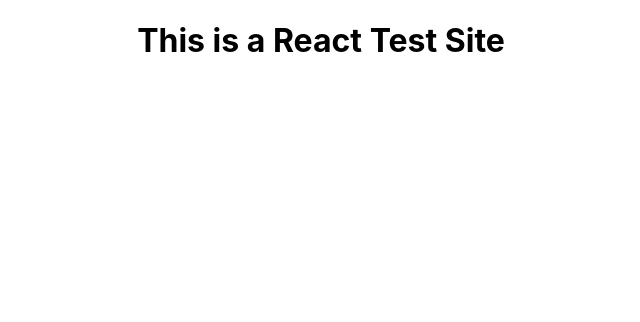
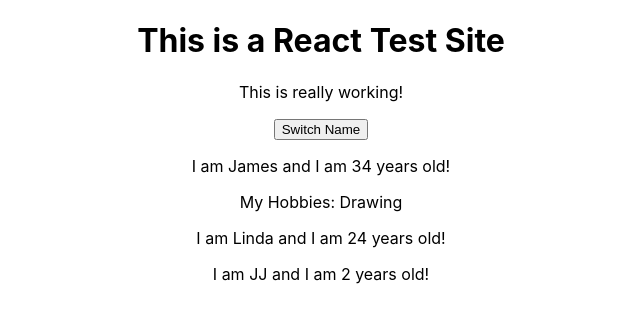
Before and after one commit to jamesdesigns/react-test, a React (Create React App) app: page / in a window 1280 px wide. Shown: the top 322 px of the page, without its empty margins (319-959 px from the left). Built offline with nearby package versions, Linux system fonts and the light colour scheme.

Commit message:
Add a switchNameHandler for a click event

```diff
--- a/src/App.js
+++ b/src/App.js
@@ -1,13 +1,46 @@
-import React from 'react';
-import logo from './logo.svg';
+// import React from 'react';
+import React, { Component } from 'react';
 import './App.css';
+import Person from './Person/Person';
 
-function App() {
+
+class App extends Component {
+  state = {
+    persons: [
+      { name: 'James', age: 34},
+      { name: 'Linda', age: 24},
+      { name: 'JJ', age: 2}
+    ],
+    otherState: 'some other value'
+  }
+
+  switchNameHandler = () => {
+    // console.log('Was clicked!');
+    // Don't DO THIS ---- this.state.persons[0].name = 'Jimmy';
+    this.setState( {
+      persons: [
+        { name: 'Jimmy', age: 34 },
+        { name: 'Linda', age: 24 },
+        { name: 'JJ', age: 1 }
+      ]
+    } )
+  }
+
+// function App() {
+  render() {
   return (
     <div className="App">
       <h1>This is a React Test Site</h1>
+      <p>This is really working!</p>
+      <button onClick={this.switchNameHandler}>Switch Name</button>
+
+      <Person name={this.state.persons[0].name} age={this.state.persons[0].age} >My Hobbies: Drawing</Person>
+      <Person name={this.state.persons[1].name} age={this.state.persons[1].age} />
+      <Person name={this.state.persons[2].name} age={this.state.persons[2].age} />
     </div>
   );
+  // return React.createElement('div',{className: 'App'}, React.createElement('h1',null,'Does this work now?'));
+}
 }
 
 export default App;
```
